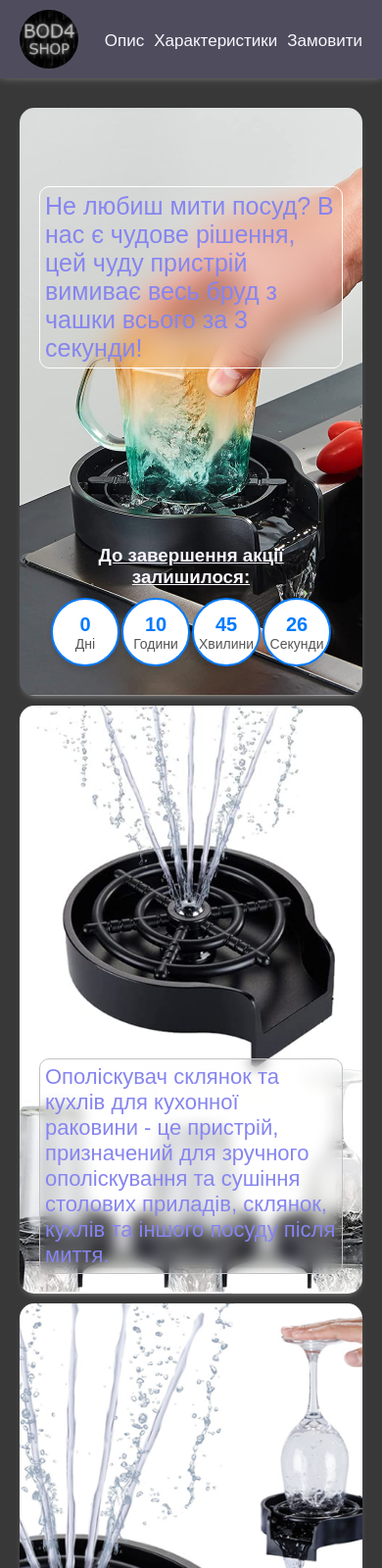
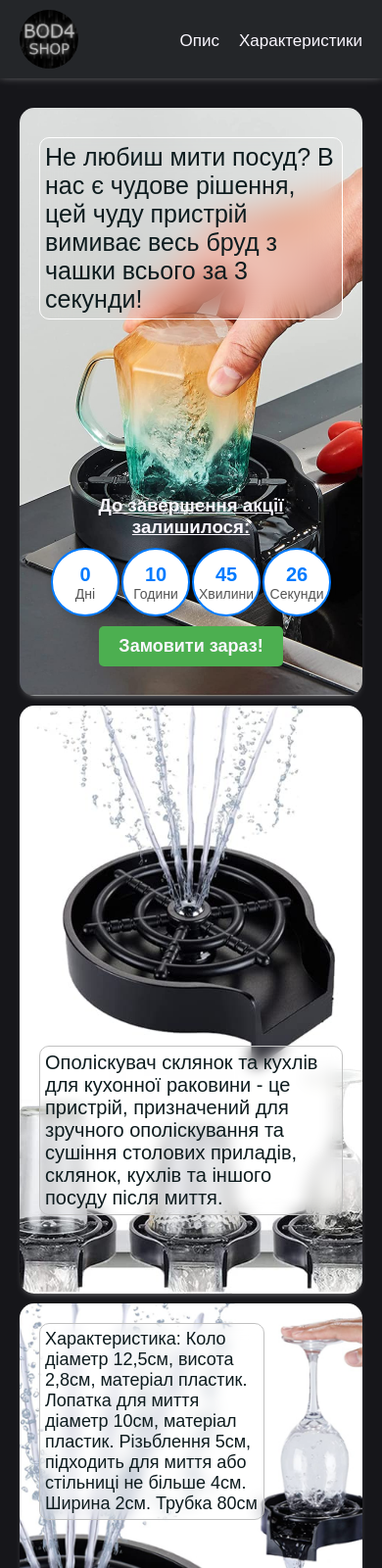
Before and after one commit to OlegBlonnyi/siteForBodya, a plain HTML site: page index.html in a window 390 px wide. Shown: the top 1600 px of the page at 98% size. Drawn offline with nearby package versions, Linux system fonts and the light colour scheme.

Commit message:
normal design

```diff
--- a/index.html
+++ b/index.html
@@ -19,7 +19,7 @@
             <ul>
               <li><a href="#info">Опис</a></li>
               <li><a href="#characteristics">Характеристики</a></li>
-              <li><a href="#form">Замовити</a></li>
+              <!-- <li><a href="#form">Замовити</a></li> -->
             </ul>
           </nav>
         </div>
@@ -57,6 +57,7 @@
                     <p>Секунди</p>
                   </div>
                 </div>
+                <a class="buy-button" href="#form">Замовити зараз!</a>
               </div>
             </div>
           </section>
@@ -73,13 +74,14 @@
         <div class="row">
           <section id="characteristics" class="section-block third-image">
             <span class="third-text">
-              Характеристика:Коло діаметр 12,5см, висота 2,8см, матеріал пластикЛопатка для миття діаметр 10см, матеріал пластикРізьблення 5см, підходить для миття або стільниці не більше 4см. Ширина 2смТрубка 80см
+              Характеристика: Коло діаметр 12,5см, висота 2,8см, матеріал пластик. Лопатка для миття діаметр 10см, матеріал пластик. Різьблення 5см, підходить для миття або стільниці не більше 4см. Ширина 2см. Трубка 80см
             </span>
           </section>
         </div>
 
         <div class="row">
           <section id="form" class="section-block form-block">
+            <h4>Для того щоб замовити залиште свої контактні дані нище і з вами зв'яжуться</h4>
             <form name="buyerForm">
               <div class="form-group">
                 <label for="userName">Ваше Ім'я та Прізвище:</label>
@@ -111,7 +113,7 @@
                 <input id="nickTG" type="text" placeholder="@user" />
               </div>
               <div class="form-submit-box">
-                <button type="submit">Submit</button>
+                <button type="submit">Замовити</button>
               </div>
             </form>
           </section>
@@ -123,7 +125,9 @@
     <footer>
       <div class="container">
         <div class="footer-content">
-          <div class="icons-box">some icons</div>
+          <div class="icons-box">
+            <a href="#"><img src="./media/images/telegram_icon.png" alt="telegram_icon"></a>
+          </div>
           <div class="flex-1"></div>
           <div class="contacts-box">
             <p style="margin-bottom: 2px;">Залишилися питання?<br> Телефонуйте: <a href="tel:0996013139">0996013139</a></p>
--- a/style.css
+++ b/style.css
@@ -1,12 +1,9 @@
 :root{
-  /* --background-color: #343434;
-  --block-color: #00c896;
-  --text-color: #f2ecff;
-  --secondary-color: #626262; */
-  --background-color: #383838;
-  --block-color: #8685ef;
+  --background-color: #16161a;
+  /* --text-in-block-color: #001858; */
+  --text-in-block-color: #0D1B1E;
   --text-color: #faf7ff;
-  --secondary-color: #4f4d5d;
+  --secondary-color: #242629;
 
   --primary-color: #4caf50;
   --primary-color-dark: #388e3c;
@@ -77,7 +74,7 @@ header nav ul li:not(:last-child){
   margin-right: 20px;
 }
 header nav ul li a:hover{
-  color: var(--block-color);
+  color: var(--text-in-block-color);
 }
 header nav ul li a{
   color: var(--text-color);
@@ -95,7 +92,7 @@ main{
 main .section-block {
   padding: 20px;
   border-radius: 15px;
-  background-color: var(--block-color);
+  background-color: var(--text-in-block-color);
   box-shadow: 0 4px 8px -6px lightgray;
 }
 .first-image{
@@ -116,8 +113,8 @@ main .section-block {
   border: 1px solid white;
   border-radius: 10px;
   font-size: 30px;
-  color: var(--block-color);
-  margin: 50px auto;
+  color: var(--text-in-block-color);
+  margin: 0px auto;
 }
 .second-image{
   height: 600px;
@@ -137,7 +134,7 @@ main .section-block {
   border: 1px solid rgb(193, 193, 193);
   border-radius: 10px;
   font-size: 30px;
-  color: var(--block-color);
+  color: var(--text-in-block-color);
   margin: 0 auto;
 }
 .third-image{
@@ -146,8 +143,8 @@ main .section-block {
   background-size: cover;
   background-position: 0% 20%;
   background-image: url(./media/images/third-bg-img.png);
-  display: flex;
-  align-items: end;
+  /* display: flex;
+  align-items: end; */
 }
 .third-text{
   display: block;
@@ -158,22 +155,36 @@ main .section-block {
   border: 1px solid rgb(193, 193, 193);
   border-radius: 10px;
   font-size: 30px;
-  color: var(--block-color);
-  margin: 0 auto;
+  color: var(--text-in-block-color);
+  /* margin: 0 auto; */
 }
 
 
 .form-block{
   background: linear-gradient(#9FA5D5, #E8F5C8);
-
 }
-
+.buy-button{
+  margin-top: 10px;
+  text-decoration: none;
+  color: var(--text-color);
+  font-weight: bold;
+  font-size: 18px;
+  display: inline-block;
+  background-color: var(--primary-color);
+  padding: 10px 20px;
+  border-radius: 5px;
+}
 /* ---------------- для таймера ------------ */
 
 .timer {
   display: flex;
   justify-content: center;
   gap: 20px;
+}
+.timer-box{
+  display: flex;
+  flex-direction: column;
+  align-items: center;
 }
 .timer-box h3{
   text-align: center;
@@ -213,6 +224,12 @@ form {
   max-width: 600px;
   padding: 20px;
   border-radius: 5px;
+}
+.form-block h4{
+  color: var(--background-color);
+  margin: 0;
+  padding: 0 10px;
+  text-align: center;
 }
 .form-error{
   color: var(--error-color);
@@ -282,6 +299,13 @@ footer{
 
   align-items: center;
 }
+footer .contacts-box p{
+  margin: 0;
+}
+footer .icons-box > a img{
+  height: 40px;
+  width: 40px;
+}
 footer a{
   color: var(--text-color);
   text-decoration: none;
@@ -303,6 +327,9 @@ footer a{
   .container {
     margin: 0 110px;
   }
+  header nav ul li a:hover{
+    color: var(--text-color);
+  }
   .timer{
     gap: 10px;
   }
@@ -323,8 +350,10 @@ footer a{
     background-position: 70% 0 ;
   }
   .third-text{
+    max-width: 500px;
+    margin-right: 120px;
     margin-top: 0;
-    font-size: 22px;
+    font-size: 20px;
   }
 }
 
@@ -339,7 +368,7 @@ footer a{
     margin-right: 0;
   }
   header nav ul li:not(:last-child) {
-    margin-right: 10px;
+    margin-right: 20px;
   }
   header nav ul li a{
     font-size: 17px;
@@ -370,6 +399,7 @@ footer a{
     background-position: 40% 100%;
   }
   .main-text{
+    margin-top: 0;
     font-size: 25px;
   }
   .second-image{
@@ -377,14 +407,17 @@ footer a{
   }
   .second-text{
     margin-top: 0;
-    font-size: 22px;
+    margin-bottom: 60px;
+    font-size: 20px;
   }
   .third-image{
-    background-position: 70% 0 ;
+    background-position: 70% -100% ;
   }
   .third-text{
+    margin-right: 80px;
+    max-width: 300px;
     margin-top: 0;
-    font-size: 22px;
+    font-size: 18px;
   }
   label{
     font-weight: normal;
```
Also changed, not shown: media/images/(no)telegram_icon.png (added), media/images/telegram_icon.png.
